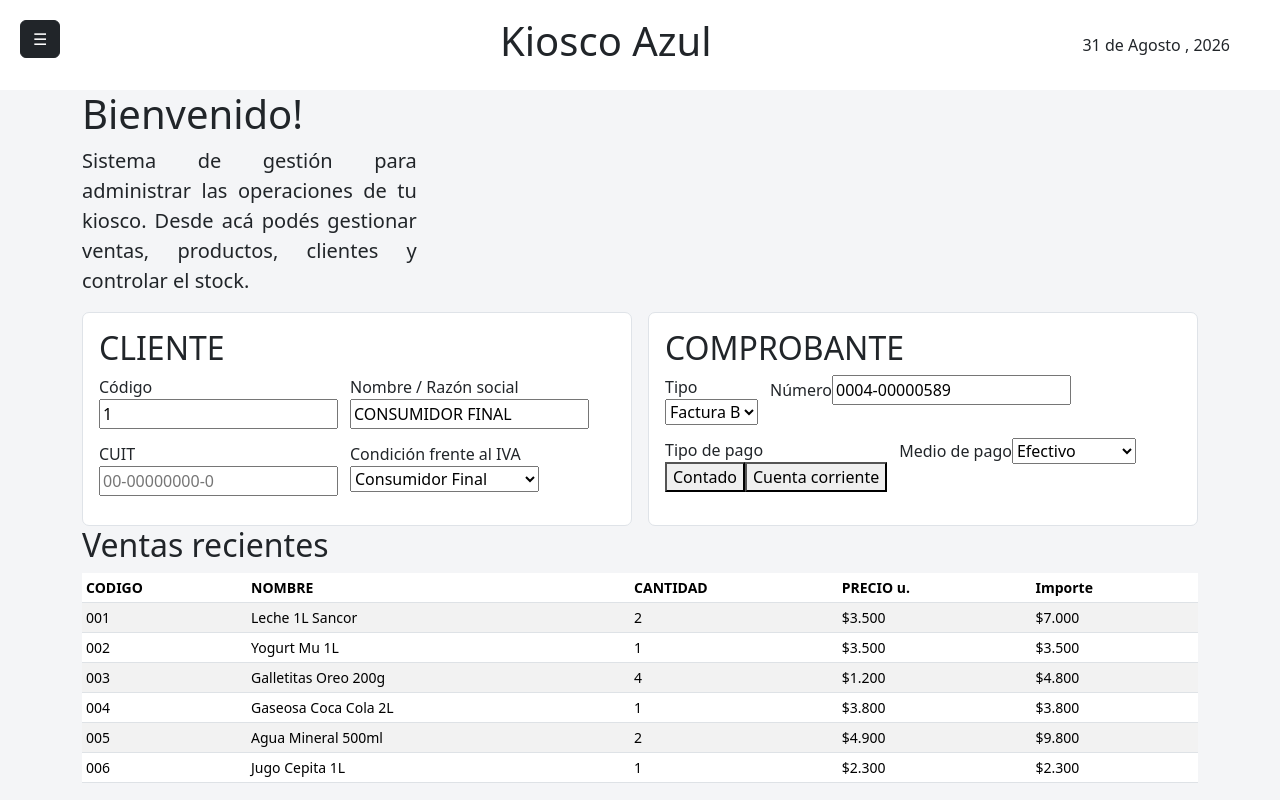
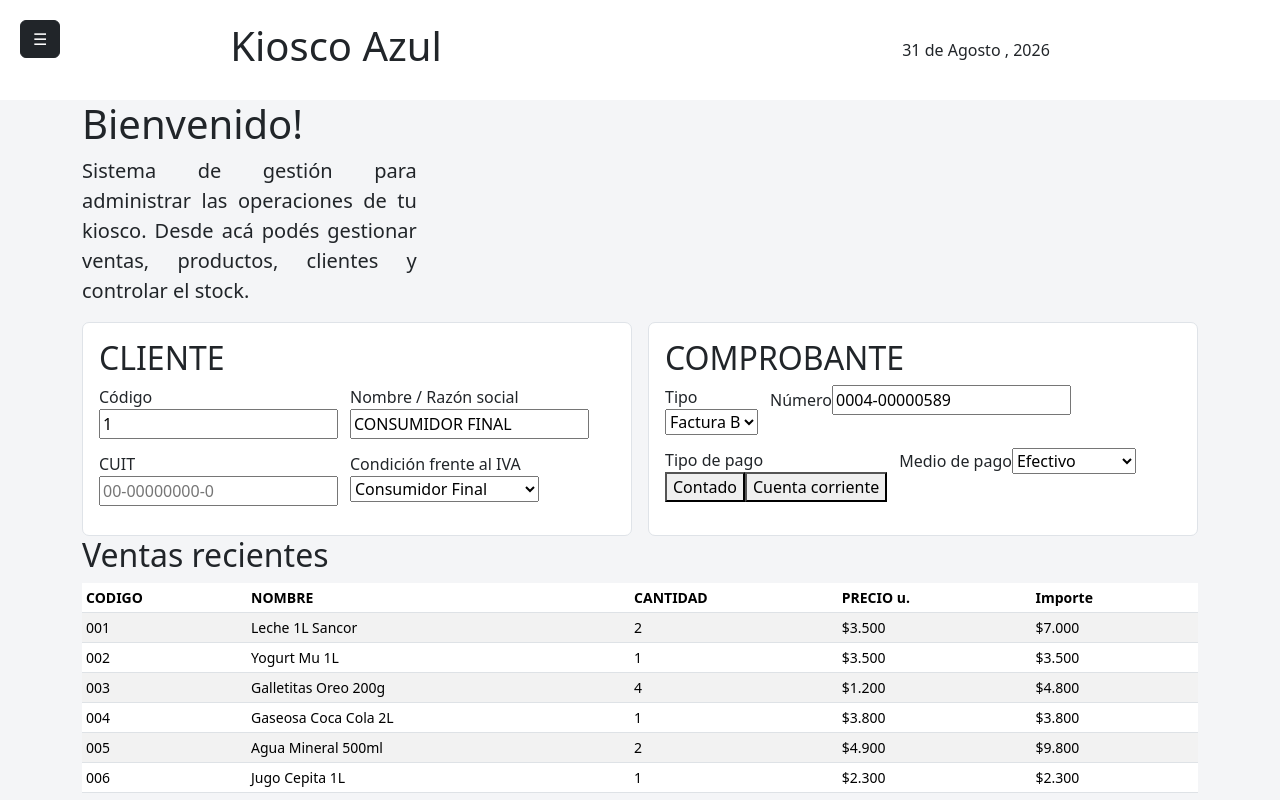
Before and after one commit to naranjolautaro943-beep/proyecto_programacion, a React (Vite) app: page / in a window 1280 px wide. Shown: the top 800 px of the page. Built offline with nearby package versions, Linux system fonts and the light colour scheme.

Commit message:
acomode el header

```diff
--- a/src/Components/Cards/Header/Header.css
+++ b/src/Components/Cards/Header/Header.css
@@ -1,14 +1,6 @@
-.header-lado{
-  position: absolute;
-  right: 50px;
-}
 .header{
-  height: 90px;
+  height: 100px;
   display: flex;
   align-items: center;
+  justify-content: space-around;
 }
-.header-titulo{
-  position: relative;
-  white-space: nowrap;
-  left: 500px;
-}
--- a/src/Components/Cards/Header/Header.jsx
+++ b/src/Components/Cards/Header/Header.jsx
@@ -3,13 +3,10 @@ import './Header.css'
 export default function Header() {
     return (
             <header className="header">
-
                 <div className='header-titulo'>
                     <h1>Kiosco Azul</h1>
                 </div>
-
-
-      <div className="header-lado header-derecha">
+                <div className="header-lado">
                     <span className="header-fecha">31 de Agosto , 2026</span>
                 </div>
             </header>
```
Lines whose indentation alone changed are shown as unchanged.
